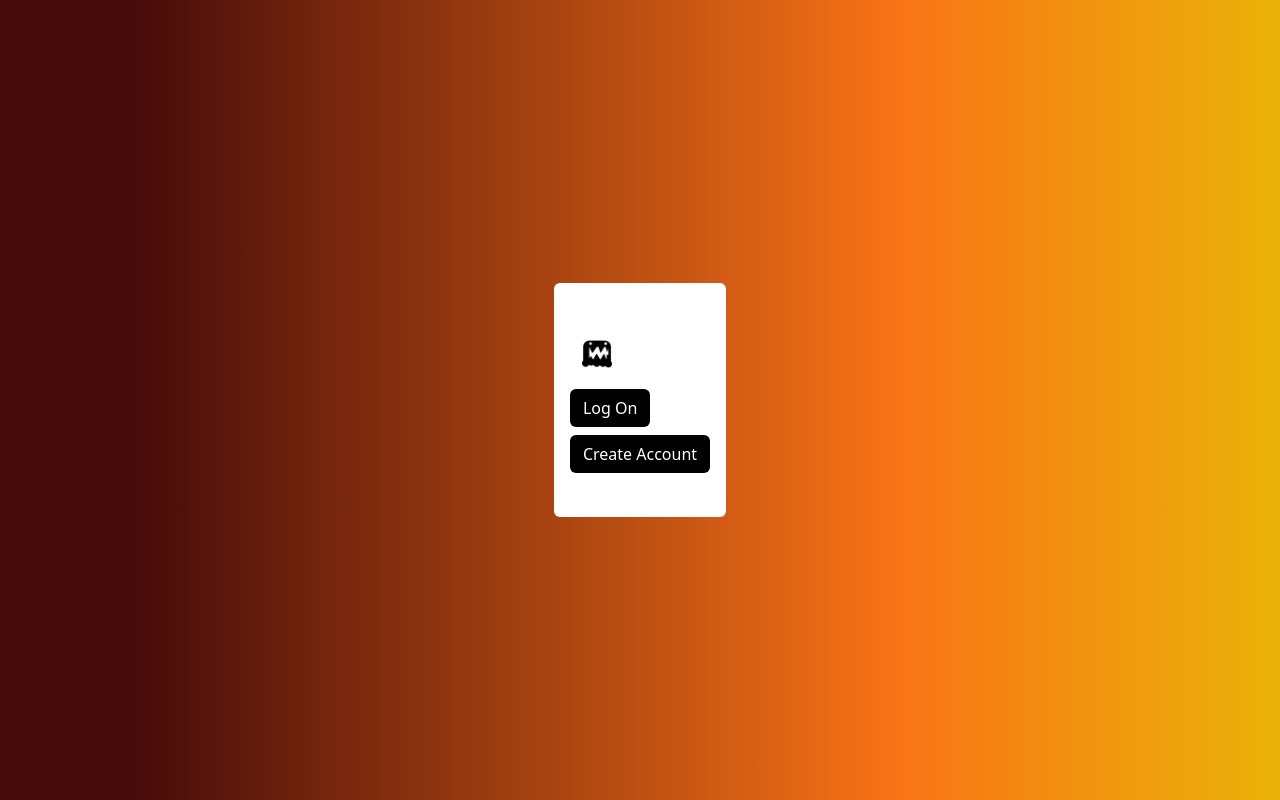
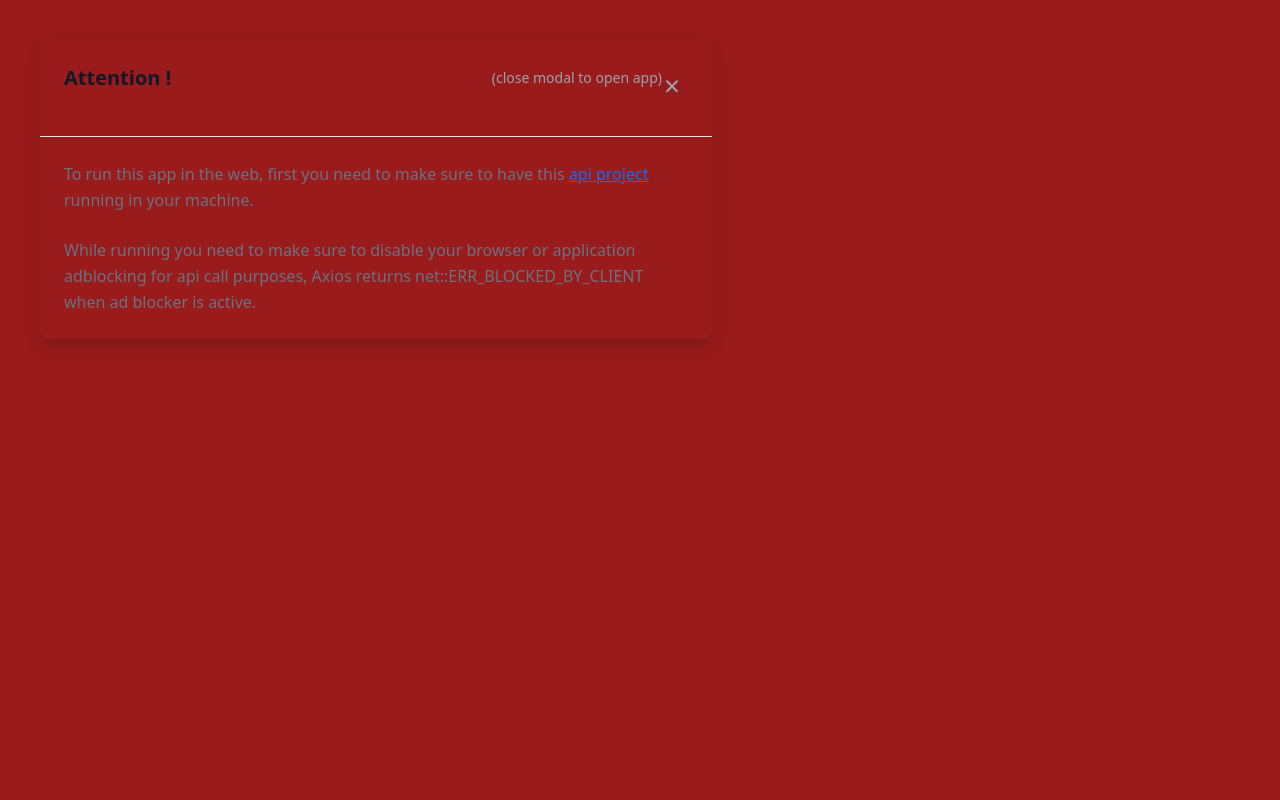
Before and after one commit to AaronCrvl/toy-land-web, a React (Create React App) app: page / in a window 1280 px wide. Built offline with nearby package versions, Linux system fonts and the light colour scheme.

Commit message:
☑️ adding how to use information modal
- added info if trying to run this app on Vercel
- fixing log in error

```diff
--- a/src/App.js
+++ b/src/App.js
@@ -1,11 +1,61 @@
+import { useState } from 'react';
 import './App.css';
 import LoginPage from './pages/LoginPage';
 
 export default function App() {
+  const [info, setInfo] = useState(true)
+  const handleCloseInfo = () =>{
+    setInfo(false)
+  }
+
   return (
     <div className="App w-screen h-screen">
       <header/>
-      <LoginPage />
+      <div>
+        {
+          info ?
+          (
+            <div className=''>
+              <div id="defaultModal" tabindex="-1" aria-hidden="false" className="ml-auto p-10 place-content-center">
+                  <div className="w-full max-w-2xl max-h-full content-center">
+                      {/* <!-- Modal content --> */}
+                      <div className="bg-red rounded-lg shadow dark:bg-gray-700 justify-center items-center content-center">
+                          {/* <!-- Modal header --> */}
+                          <div className="flex items-start justify-between p-4 border-b rounded-t dark:border-gray-600">
+                              <h3 className="text-xl font-semibold text-gray-900 dark:text-white">
+                                  {/* Terms of Service */} Attention !
+                              </h3>
+                              <button
+                                type="button"
+                                className="animate-bounce text-gray-400 bg-transparent hover:bg-gray-200 hover:text-gray-900 rounded-lg text-sm p-1.5 ml-auto inline-flex items-center dark:hover:bg-gray-600 dark:hover:text-white"
+                                data-modal-hide="defaultModal"
+                                onClick={()=>handleCloseInfo()}
+                              >
+                                <p className='text-medium'>(close modal to open app)</p>
+                                  <svg aria-hidden="false" className="w-5 h-5" fill="currentColor" viewBox="0 0 20 20" xmlns="http://www.w3.org/2000/svg"><path fill-rule="evenodd" d="M4.293 4.293a1 1 0 011.414 0L10 8.586l4.293-4.293a1 1 0 111.414 1.414L11.414 10l4.293 4.293a1 1 0 01-1.414 1.414L10 11.414l-4.293 4.293a1 1 0 01-1.414-1.414L8.586 10 4.293 5.707a1 1 0 010-1.414z" clip-rule="evenodd"></path></svg>
+                                  <span className="sr-only">Close modal</span>
+                              </button>
+                          </div>
+                          {/* <!-- Modal body --> */}
+                          <div className="p-6 space-y-6">
+                          <p className="text-base leading-relaxed text-gray-500 dark:text-gray-400">
+                                  To run this app in the web, first you  need to make sure to have this <a href={'//www.github.com/AaronCrvl/toy-land-api'} target="_blank" rel="noopener noreferrer">api project</a> running in your machine.
+                              </p>
+                              <p className="text-base leading-relaxed text-gray-500 dark:text-gray-400">
+                                  While running you need to make sure to disable your browser or application adblocking for api call purposes, Axios returns net::ERR_BLOCKED_BY_CLIENT when ad blocker is active.
+                              </p>
+                          </div>
+                      </div>
+                  </div>
+              </div>
+            </div>
+          )
+          :
+          (
+            <LoginPage />
+          )
+        }
+      </div>
     </div>
   )
 }
--- a/src/components/NavBar.js
+++ b/src/components/NavBar.js
@@ -51,7 +51,7 @@ export default function NavBar({ idUser, userName }){
                 <li>
                     <div className="block py-2 pl-3 pr-4 text-white hover:bg-red-700 hover:rounded" aria-current="page">
                         <div>
-                            <NavDropdown className='text-white no-underline' title="Categories" id="basic-nav-dropdown">
+                            <NavDropdown className='text-white no-underline' title="Categories" id="basic-nav-dropdown" disabled>
                             </NavDropdown>
                         </div>
                     </div>
--- a/src/components/login/CreateAccount.js
+++ b/src/components/login/CreateAccount.js
@@ -30,19 +30,14 @@ export default function CreateAccount() {
     return (
         validated ?
         (
-            <div>
-                <img
-                    alt=""
-                    src="https://cdn-icons-png.flaticon.com/512/179/179372.png"
-                    width="300px"
-                    height="300px"
-                    className="d-inline-block align-top"
-                    style={{
-                        marginBottom:'40px'
-                    }}
-                />
-                <h1>Account Created Sucessfully</h1>
-                <Button>Log On!</Button>
+            <div className="bg-teal-100 border-t-4 border-teal-500 rounded-b text-teal-900 px-4 p-10 py-3 shadow-md" role="alert">
+              <div className="flex">
+                  <div className="py-1"><svg className="fill-current h-6 w-6 text-teal-500 mr-4" xmlns="http://www.w3.org/2000/svg" viewBox="0 0 20 20"><path d="M2.93 17.07A10 10 0 1 1 17.07 2.93 10 10 0 0 1 2.93 17.07zm12.73-1.41A8 8 0 1 0 4.34 4.34a8 8 0 0 0 11.32 11.32zM9 11V9h2v6H9v-4zm0-6h2v2H9V5z"/></svg></div>
+                  <div>
+                  <p className="font-bold">Account created sucessfully !</p>
+                  <p className="text-sm">Refresh the page and try to log in.</p>
+                  </div>
+              </div>
             </div>
         )
         :
--- a/src/components/login/Login.js
+++ b/src/components/login/Login.js
@@ -12,7 +12,6 @@ import monsterLogo from '../../assets/scary-monster.png';
 export default function LoginComponent() {
     const navigate = useNavigate()
     const authApi = new AuthController()
-    const textValidator_ = new textValidator()
 
     // useState
     const [idUser, setIdUser] = useState(-1)
@@ -37,10 +36,11 @@ export default function LoginComponent() {
         setHomePage(true)
         let username = document.getElementsByTagName("input")[0].value
         let password = document.getElementsByTagName("input")[1].value
-        // if(!textValidator_.ValidateParams(username, password))
-        //     return;
+        if(username === undefined || password === undefined){
+            alert('Please enter a username and password');
+        }
 
-        const response = authApi.Validate('Bot', '1')
+        const response = authApi.Validate(username, password)
         response.then(
             data=>{
                 if(data !== undefined)
--- a/src/components/products/buy/BuyerInfo.js
+++ b/src/components/products/buy/BuyerInfo.js
@@ -74,7 +74,7 @@ export default function ({ idProduct, idAccount }) {
           (
             <div className="bg-orange-100 border-t-4 border-orange-500 rounded-b text-orange-900 px-4 p-10 py-3 shadow-md" role="alert">
               <div className="flex">
-                  <div className="py-1"><svg className="fill-current h-6 w-6 text-orange  -500 mr-4" xmlns="http://www.w3.org/2000/svg" viewBox="0 0 20 20"><path d="M2.93 17.07A10 10 0 1 1 17.07 2.93 10 10 0 0 1 2.93 17.07zm12.73-1.41A8 8 0 1 0 4.34 4.34a8 8 0 0 0 11.32 11.32zM9 11V9h2v6H9v-4zm0-6h2v2H9V5z"/></svg></div>
+                  <div className="py-1"><svg className="fill-current h-6 w-6 text-orange-500 mr-4" xmlns="http://www.w3.org/2000/svg" viewBox="0 0 20 20"><path d="M2.93 17.07A10 10 0 1 1 17.07 2.93 10 10 0 0 1 2.93 17.07zm12.73-1.41A8 8 0 1 0 4.34 4.34a8 8 0 0 0 11.32 11.32zM9 11V9h2v6H9v-4zm0-6h2v2H9V5z"/></svg></div>
                   <div>
                   <p className="font-bold">Error!</p>
                   <p className="text-sm">{clientInfo}</p>
--- /dev/null
+++ b/src/components/visual/informationModal.js
@@ -0,0 +1,44 @@
+import React from 'react';
+
+export default function informationModal(){
+    return(
+        <div>
+            <button data-modal-target="defaultModal" data-modal-toggle="defaultModal" class="block text-white bg-blue-700 hover:bg-blue-800 focus:ring-4 focus:outline-none focus:ring-blue-300 font-medium rounded-lg text-sm px-5 py-2.5 text-center dark:bg-blue-600 dark:hover:bg-blue-700 dark:focus:ring-blue-800" type="button">
+                Toggle modal
+            </button>
+
+            <div id="defaultModal" tabindex="-1" aria-hidden="true" class="fixed top-0 left-0 right-0 z-50 hidden w-full p-4 overflow-x-hidden overflow-y-auto md:inset-0 h-[calc(100%-1rem)] max-h-full">
+                <div class="relative w-full max-w-2xl max-h-full">
+                    {/* <!-- Modal content --> */}
+                    <div class="relative bg-white rounded-lg shadow dark:bg-gray-700">
+                        {/* <!-- Modal header --> */}
+                        <div class="flex items-start justify-between p-4 border-b rounded-t dark:border-gray-600">
+                            <h3 class="text-xl font-semibold text-gray-900 dark:text-white">
+                                {/* Terms of Service */}
+                            </h3>
+                            <button type="button" class="text-gray-400 bg-transparent hover:bg-gray-200 hover:text-gray-900 rounded-lg text-sm p-1.5 ml-auto inline-flex items-center dark:hover:bg-gray-600 dark:hover:text-white" data-modal-hide="defaultModal">
+                                <svg aria-hidden="true" class="w-5 h-5" fill="currentColor" viewBox="0 0 20 20" xmlns="http://www.w3.org/2000/svg"><path fill-rule="evenodd" d="M4.293 4.293a1 1 0 011.414 0L10 8.586l4.293-4.293a1 1 0 111.414 1.414L11.414 10l4.293 4.293a1 1 0 01-1.414 1.414L10 11.414l-4.293 4.293a1 1 0 01-1.414-1.414L8.586 10 4.293 5.707a1 1 0 010-1.414z" clip-rule="evenodd"></path></svg>
+                                <span class="sr-only">Close modal</span>
+                            </button>
+                        </div>
+                        {/* <!-- Modal body --> */}
+                        <div class="p-6 space-y-6">
+                            <p class="text-base leading-relaxed text-gray-500 dark:text-gray-400">
+                                With less than a month to go before the European Union enacts new consumer privacy laws for its citizens, companies around the world are updating their terms of service agreements to comply.
+                            </p>
+                            <p class="text-base leading-relaxed text-gray-500 dark:text-gray-400">
+                                The European Union’s General Data Protection Regulation (G.D.P.R.) goes into effect on May 25 and is meant to ensure a common set of data rights in the European Union. It requires organizations to notify users as soon as possible of high-risk data breaches that could personally affect them.
+                            </p>
+                        </div>
+                        {/* <!-- Modal footer --> */}
+                        <div class="flex items-center p-6 space-x-2 border-t border-gray-200 rounded-b dark:border-gray-600">
+                            <button data-modal-hide="defaultModal" type="button" class="text-white bg-blue-700 hover:bg-blue-800 focus:ring-4 focus:outline-none focus:ring-blue-300 font-medium rounded-lg text-sm px-5 py-2.5 text-center dark:bg-blue-600 dark:hover:bg-blue-700 dark:focus:ring-blue-800">I accept</button>
+                            <button data-modal-hide="defaultModal" type="button" class="text-gray-500 bg-white hover:bg-gray-100 focus:ring-4 focus:outline-none focus:ring-blue-300 rounded-lg border border-gray-200 text-sm font-medium px-5 py-2.5 hover:text-gray-900 focus:z-10 dark:bg-gray-700 dark:text-gray-300 dark:border-gray-500 dark:hover:text-white dark:hover:bg-gray-600 dark:focus:ring-gray-600">Decline</button>
+                        </div>
+                    </div>
+                </div>
+            </div>
+        </div>
+
+    );
+}
```
